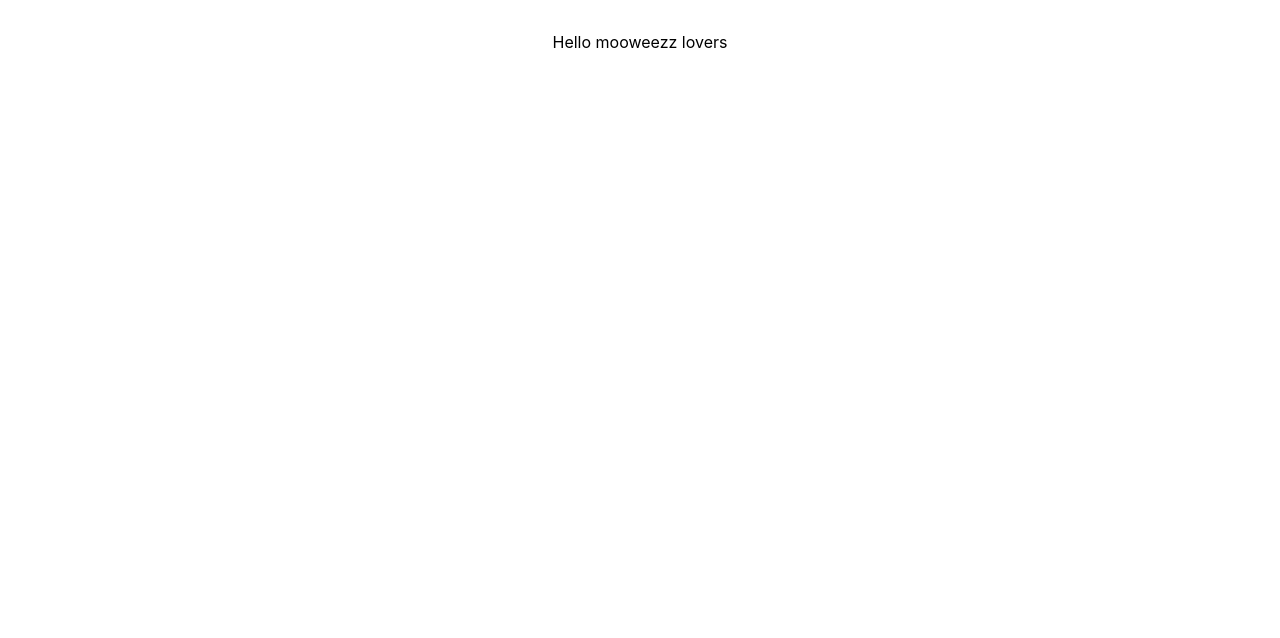
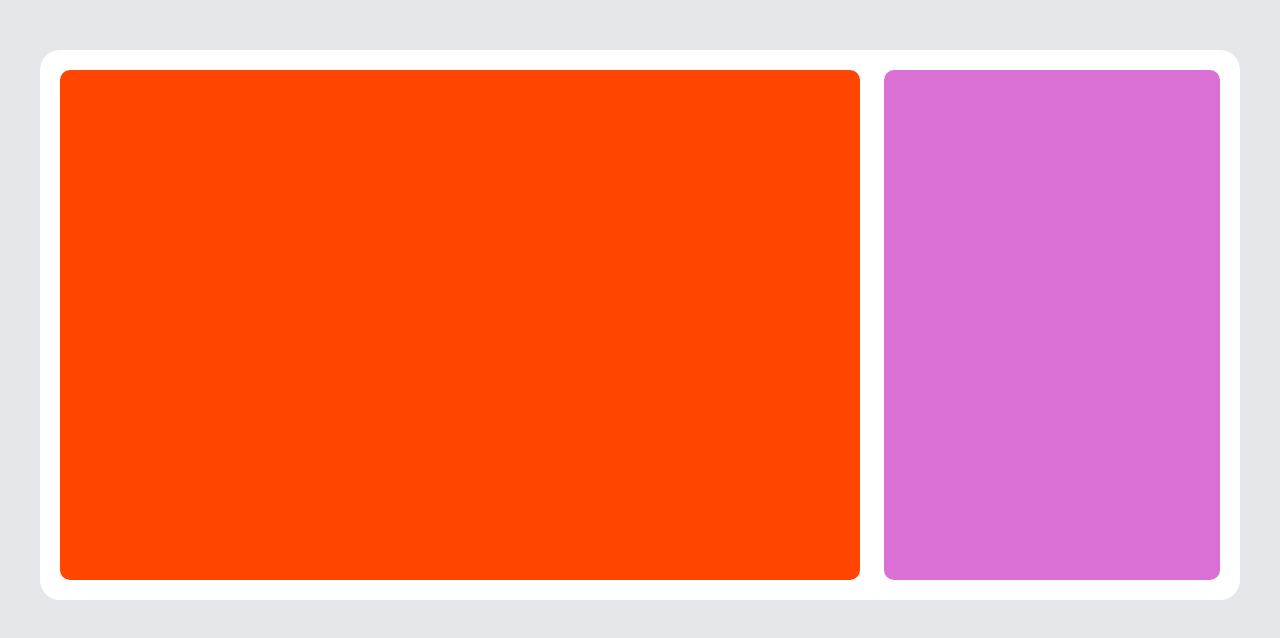
Before and after one commit to pratik-kumar-sahu/mooweezz, a React (Create React App) app: page / in a window 1280 px wide. Shown: the top 638 px of the page. Built offline with nearby package versions, Linux system fonts and the light colour scheme.

Commit message:
Started with building ui

```diff
--- a/package.json
+++ b/package.json
@@ -6,6 +6,7 @@
     "@testing-library/jest-dom": "^5.12.0",
     "@testing-library/react": "^11.2.6",
     "@testing-library/user-event": "^12.8.3",
+    "node-sass": "^6.0.0",
     "react": "^17.0.2",
     "react-dom": "^17.0.2",
     "react-scripts": "4.0.3",
--- a/src/App.css
+++ /dev/null
@@ -1,4 +0,0 @@
-.App {
-  text-align: center;
-  margin: 2rem;
-}
--- a/src/App.js
+++ b/src/App.js
@@ -1,7 +1,14 @@
-import "./App.css";
+import LeftContainer from "./components/LeftContainer";
+import RightContainer from "./components/RightContainer";
+import "./App.scss";
 
 function App() {
-  return <div className="App">Hello mooweezz lovers</div>;
+  return (
+    <div className="main-container">
+      <LeftContainer />
+      <RightContainer />
+    </div>
+  );
 }
 
 export default App;
--- /dev/null
+++ b/src/App.scss
@@ -0,0 +1,24 @@
+.main-container {
+  width: 120rem;
+  height: 55rem;
+  background-color: white;
+  margin: 5rem auto;
+  border-radius: 2rem;
+  padding: 2rem;
+  display: flex;
+  justify-content: space-between;
+}
+
+.left-container {
+  width: 69%;
+  height: 100%;
+  background-color: orangered;
+  border-radius: 1rem;
+}
+
+.right-container {
+  width: 29%;
+  height: 100%;
+  background-color: orchid;
+  border-radius: 1rem;
+}
--- /dev/null
+++ b/src/components/LeftContainer/index.js
@@ -0,0 +1,7 @@
+import React from "react";
+
+function LeftContainer() {
+  return <div className="left-container"></div>;
+}
+
+export default LeftContainer;
--- /dev/null
+++ b/src/components/RightContainer/index.js
@@ -0,0 +1,7 @@
+import React from "react";
+
+function RightContainer() {
+  return <div className="right-container"></div>;
+}
+
+export default RightContainer;
--- a/src/index.css
+++ /dev/null
@@ -1,13 +0,0 @@
-body {
-  margin: 0;
-  font-family: -apple-system, BlinkMacSystemFont, 'Segoe UI', 'Roboto', 'Oxygen',
-    'Ubuntu', 'Cantarell', 'Fira Sans', 'Droid Sans', 'Helvetica Neue',
-    sans-serif;
-  -webkit-font-smoothing: antialiased;
-  -moz-osx-font-smoothing: grayscale;
-}
-
-code {
-  font-family: source-code-pro, Menlo, Monaco, Consolas, 'Courier New',
-    monospace;
-}
--- a/src/index.js
+++ b/src/index.js
@@ -1,6 +1,6 @@
 import React from "react";
 import ReactDOM from "react-dom";
-import "./index.css";
+import "./index.scss";
 import App from "./App";
 
 ReactDOM.render(<App />, document.getElementById("root"));
--- /dev/null
+++ b/src/index.scss
@@ -0,0 +1,44 @@
+@import url("https://fonts.googleapis.com/css2?family=Inter:wght@200;400;700&display=swap");
+
+:root {
+  --white: #fff;
+  --black: #000;
+
+  --primary-dark: #065f46;
+  --primary-darkest: #064e3b;
+
+  --gray-light: #e5e7eb;
+  --gray-medium: #4b5563;
+  --gray-dark: #1f2937;
+
+  --shadow-dark: 0.4rem 0.4rem 1rem rgba(0, 0, 0, 0.1),
+    -0.4rem -0.4rem 1rem rgba(0, 0, 0, 0.1);
+  --shadow-light: 0.4rem 0.4rem 1rem rgba(0, 0, 0, 0.09);
+
+  --border: 1px solid var(--gray-medium);
+}
+
+* {
+  margin: 0;
+  padding: 0;
+  box-sizing: border-box;
+}
+
+html {
+  font-size: 62.5%;
+}
+
+body {
+  font-family: "Inter", sans-serif;
+  font-weight: 400;
+  line-height: 1.6;
+  color: var(--gray-dark);
+  background-color: var(--gray-light);
+  min-height: 100vh;
+  overflow: hidden;
+}
+
+::-webkit-scrollbar {
+  width: 0;
+  background: transparent;
+}
```
Also changed, not shown: 1 other file (tests, documents, lock files or other folders).
